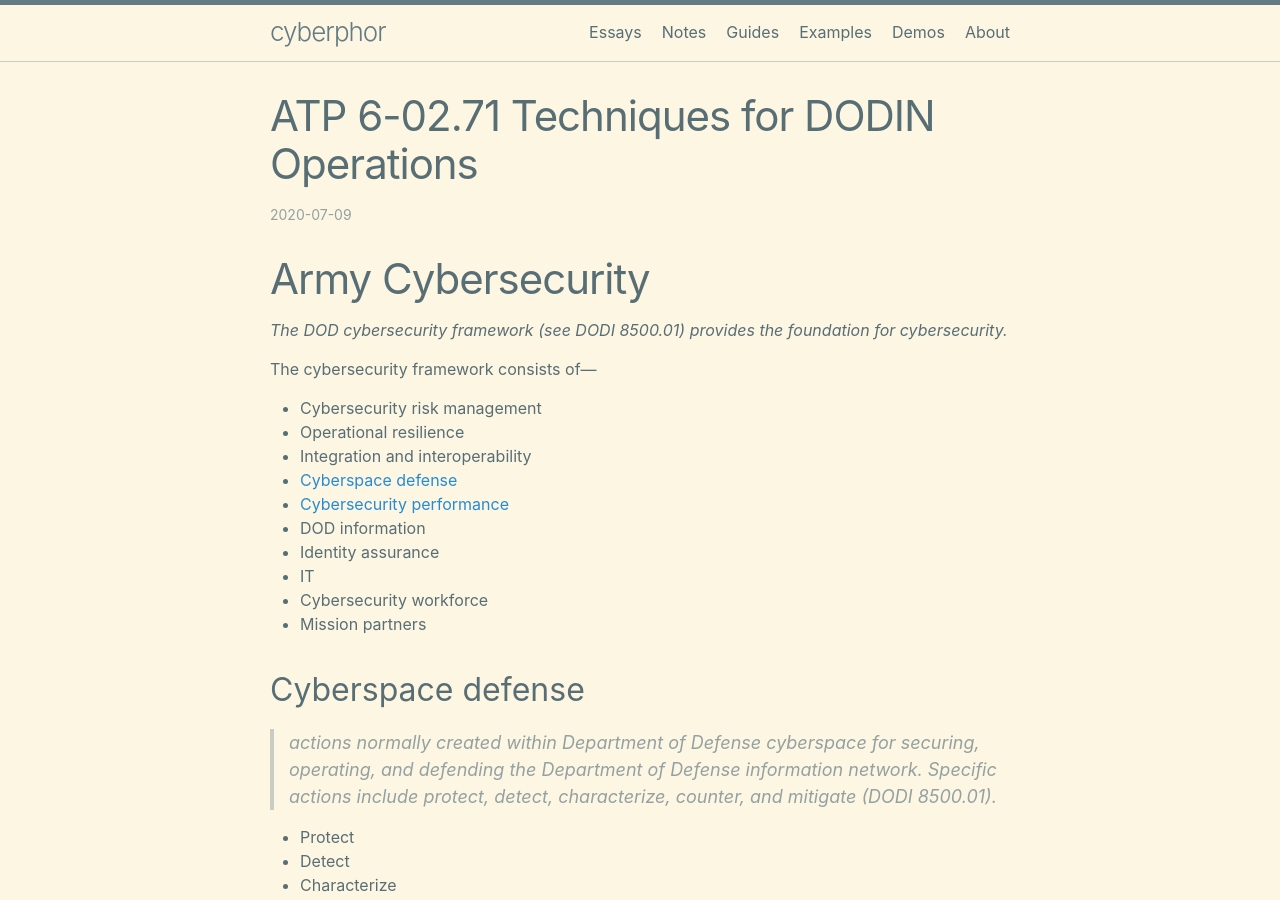
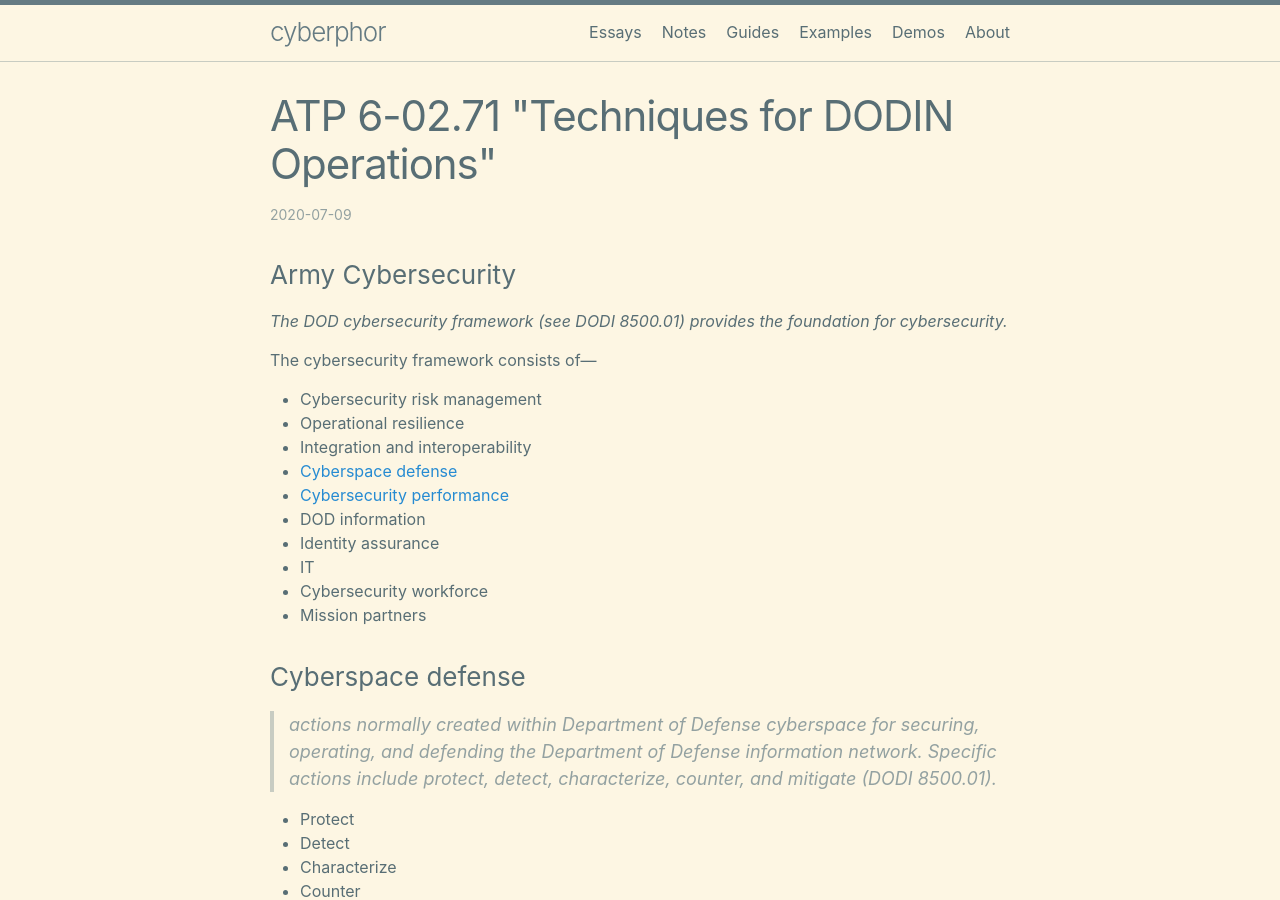
Before and after one commit to cyberphor/blog, a Jekyll site: the page built from _posts/essays/2020-07-09-techniques-for-dodin-ops.md, in a window 1280 px wide and 900 px high. Built offline with Jekyll 4.4.1, drawn with Linux system fonts in a browser that asks for light colours; part of the change alters nothing that is shown.

```diff
--- a/_posts/2020-07-09-techniques-for-dodin-ops.md
+++ b/_posts/essays/2020-07-09-techniques-for-dodin-ops.md
@@ -1,11 +1,11 @@
 ---
 layout: post
-title: 'ATP 6-02.71 Techniques for DODIN Operations'
-permalink: 'dodin-ops'
-category: notes
+title: 'ATP 6-02.71 "Techniques for DODIN Operations"'
+category: essays
+permalink: 'essays/dodin-ops'
 ---
 
-# Army Cybersecurity
+### Army Cybersecurity
 *The DOD cybersecurity framework (see DODI 8500.01) provides the foundation for cybersecurity.*
 
 The cybersecurity framework consists of—
@@ -20,7 +20,7 @@ The cybersecurity framework consists of—
 * Cybersecurity workforce
 * Mission partners
 
-## Cyberspace defense
+### Cyberspace defense
 > actions normally created within Department of Defense cyberspace for securing, operating, and defending the Department of Defense information network. Specific actions include protect, detect, characterize, counter, and mitigate (DODI 8500.01).
 
 * Protect
@@ -29,7 +29,7 @@ The cybersecurity framework consists of—
 * Counter
 * Mitigate
 
-## Cybersecurity Performance
+### Cybersecurity Performance
 > Cybersecurity personnel measure, assess, and manage systems’ performance relative to their contributions to mission outcomes and strategic goals and objectives. They collect data to support reporting and cybersecurity management across the system life cycle.
 
 ### Cybersecurity functions
```
